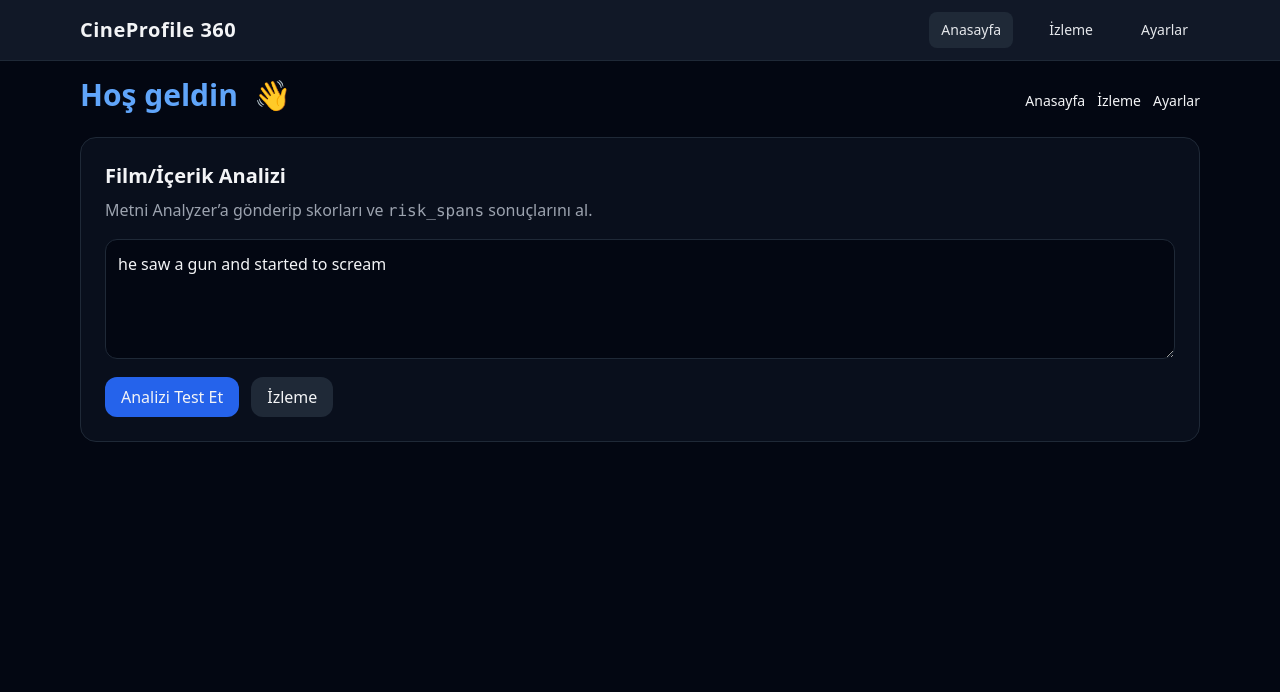
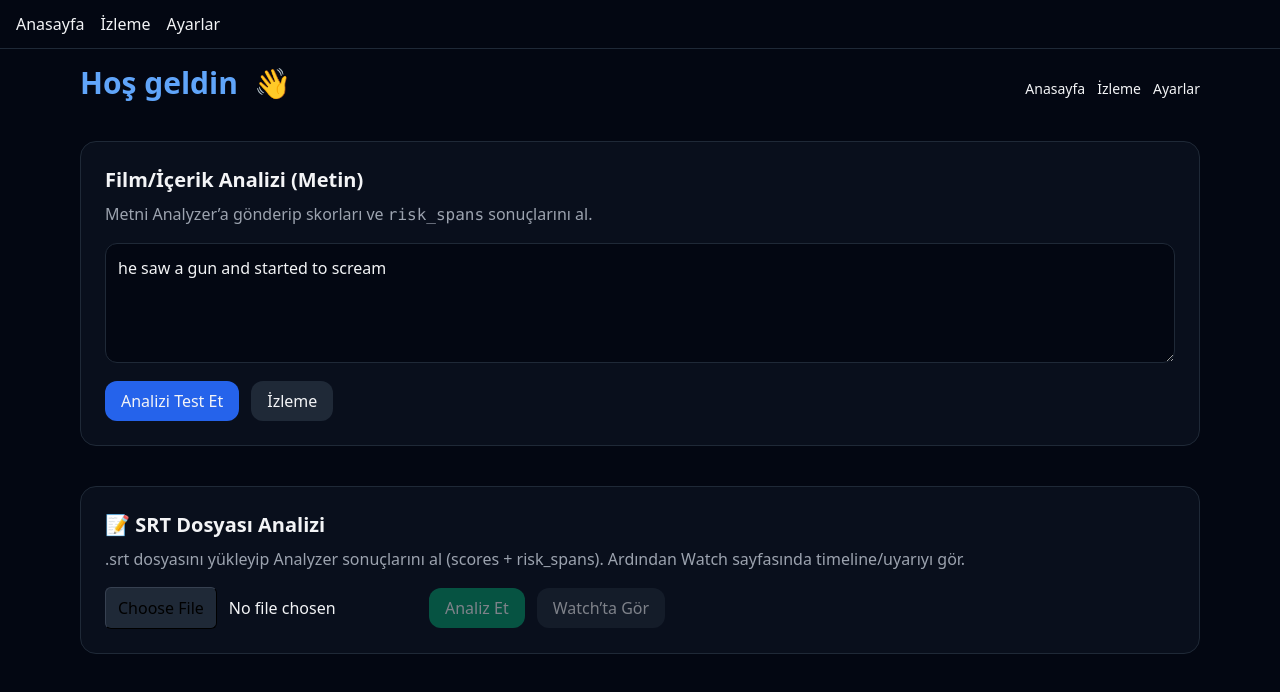
Before and after one commit to eminenazduran/CineProfile-360, a React (Vite) app in the folder apps/frontend/: page / in a window 1280 px wide. Shown: the top 692 px of the page. Built offline with nearby package versions, Linux system fonts and the light colour scheme; no server answers.

Commit message:
feat(frontend): Day4 - SRT upload integration & Watch timeline alert

```diff
--- a/apps/frontend/src/App.jsx
+++ b/apps/frontend/src/App.jsx
@@ -1,21 +1,25 @@
-import { Routes, Route } from 'react-router-dom'
-import Navbar from './components/Navbar.jsx'
-import Home from './pages/Home.jsx'
-import Watch from './pages/Watch.jsx'
-import Settings from './pages/Settings.jsx'
-
+// src/App.jsx
+import { Routes, Route, Link } from "react-router-dom";
+import Home from "./pages/Home.jsx";
+import Watch from "./pages/Watch.jsx";
+import Settings from "./pages/Settings.jsx";
 
 export default function App() {
   return (
     <div className="min-h-screen bg-gray-950 text-gray-100">
-      <Navbar />
+      <nav className="border-b border-gray-800 px-4 py-3 flex gap-4">
+        <Link to="/" className="hover:underline">Anasayfa</Link>
+        <Link to="/watch" className="hover:underline">İzleme</Link>
+        <Link to="/settings" className="hover:underline">Ayarlar</Link>
+      </nav>
+
       <main className="max-w-6xl mx-auto p-4">
         <Routes>
           <Route path="/" element={<Home />} />
-	  <Route path="/settings" element={<Settings />} />
           <Route path="/watch" element={<Watch />} />
+          <Route path="/settings" element={<Settings />} />
         </Routes>
       </main>
     </div>
-  )
+  );
 }
--- a/apps/frontend/src/components/VideoPlayer.jsx
+++ b/apps/frontend/src/components/VideoPlayer.jsx
@@ -1,7 +1,7 @@
 // src/components/VideoPlayer.jsx
 import React, { forwardRef, useImperativeHandle, useRef, useState } from "react";
 
-const VideoPlayer = forwardRef(function VideoPlayer({ src }, ref) {
+const VideoPlayer = forwardRef(function VideoPlayer({ src, onTimeUpdate }, ref) {
   const videoRef = useRef(null);
   const [isReady, setIsReady] = useState(false);
   const [err, setErr] = useState(null);
@@ -10,8 +10,12 @@ const VideoPlayer = forwardRef(function VideoPlayer({ src }, ref) {
     seekTo(seconds) {
       if (videoRef.current) {
         videoRef.current.currentTime = seconds;
-        videoRef.current.play();
+        videoRef.current.play?.();
       }
+    },
+    // Overlay/uyarı hesabı için anlık zamanı dışarı ver
+    currentTime() {
+      return videoRef.current?.currentTime || 0;
     },
   }));
 
@@ -21,7 +25,7 @@ const VideoPlayer = forwardRef(function VideoPlayer({ src }, ref) {
         ref={videoRef}
         className="w-full aspect-video"
         src={src || ""}
-        // Test kolaylığı için (istersen kaldır):
+        // Test kolaylığı için:
         muted
         autoPlay={false}
         preload="metadata"
@@ -29,6 +33,7 @@ const VideoPlayer = forwardRef(function VideoPlayer({ src }, ref) {
         controls
         onLoadedMetadata={() => setIsReady(true)}
         onLoadedData={() => setIsReady(true)}
+        onTimeUpdate={(e) => onTimeUpdate?.(e.target.currentTime)}
         onError={(e) => {
           const m = e?.currentTarget?.error?.message || "Video yüklenemedi";
           setErr(m);
--- a/apps/frontend/src/lib/config.js
+++ b/apps/frontend/src/lib/config.js
@@ -1 +1,2 @@
+// src/lib/config.js
 export const API_URL = import.meta.env.VITE_API_URL || "http://localhost:3000";
--- a/apps/frontend/src/pages/Home.jsx
+++ b/apps/frontend/src/pages/Home.jsx
@@ -1,11 +1,12 @@
 import { useState } from "react";
-import { Link } from "react-router-dom";
-import { analyzeTest } from "../services/api";
+import { Link, useNavigate } from "react-router-dom";
+import { analyzeTest, analyzeSrtUpload } from "../services/api";
 
 export default function Home() {
-  const [text, setText] = useState(
-    "he saw a gun and started to scream"
-  );
+  const navigate = useNavigate();
+
+  // metin analiz formu (gün 3)
+  const [text, setText] = useState("he saw a gun and started to scream");
   const [result, setResult] = useState(null);
   const [error, setError] = useState("");
   const [loading, setLoading] = useState(false);
@@ -15,7 +16,7 @@ export default function Home() {
     setError("");
     setResult(null);
     try {
-      const json = await analyzeTest(text); // /api/analyze-test çağrısı
+      const json = await analyzeTest(text);
       setResult(json);
     } catch (e) {
       setError(e.message || "Bir hata oluştu");
@@ -24,22 +25,56 @@ export default function Home() {
     }
   }
 
+  // SRT upload (gün 4)
+  const [file, setFile] = useState(null);
+  const [srtResult, setSrtResult] = useState(null);
+  const [srtErr, setSrtErr] = useState("");
+  const [srtLoading, setSrtLoading] = useState(false);
+
+  async function handleSrtAnalyze() {
+    if (!file) return;
+    setSrtLoading(true);
+    setSrtErr("");
+    setSrtResult(null);
+    try {
+      const json = await analyzeSrtUpload(file); // POST /api/analyze-srt-upload
+      setSrtResult(json);
+    } catch (e) {
+      setSrtErr(e.message || "SRT analizi hata verdi");
+    } finally {
+      setSrtLoading(false);
+    }
+  }
+
+  function goWatch() {
+    if (!srtResult) return;
+    // Watch’a risk_spans & scores ve örnek bir video adresi gönderiyoruz
+    navigate("/watch", {
+      state: {
+        src: "/sample.mp4",              // public/ içine koyduğun dosya varsa
+        riskSpans: srtResult.risk_spans, // analyzer’dan gelen
+        scores: srtResult.scores || {},
+        totalDuration: 120               // gerçek süre yoksa kaba tahmin
+      }
+    });
+  }
+
   return (
-    <div className="space-y-6">
-      <div className="flex items-baseline justify-between">
+    <div className="space-y-10">
+      <header className="flex items-baseline justify-between">
         <h1 className="text-3xl font-bold text-blue-400">
           Hoş geldin <span className="ml-2">👋</span>
         </h1>
-        <div className="space-x-3 text-sm">
+        <nav className="space-x-3 text-sm">
           <Link className="hover:underline" to="/">Anasayfa</Link>
           <Link className="hover:underline" to="/watch">İzleme</Link>
           <Link className="hover:underline" to="/settings">Ayarlar</Link>
-        </div>
-      </div>
+        </nav>
+      </header>
 
-      {/* Film/İçerik Analizi Kartı */}
-      <div className="bg-gray-900/50 border border-gray-800 rounded-2xl p-6">
-        <h2 className="text-xl font-semibold mb-2">Film/İçerik Analizi</h2>
+      {/* Gün 3 — Metin Analizi */}
+      <section className="bg-gray-900/50 border border-gray-800 rounded-2xl p-6">
+        <h2 className="text-xl font-semibold mb-2">Film/İçerik Analizi (Metin)</h2>
         <p className="text-gray-400 mb-4">
           Metni Analyzer’a gönderip skorları ve <code>risk_spans</code> sonuçlarını al.
         </p>
@@ -60,28 +95,58 @@ export default function Home() {
             {loading ? "Analiz ediliyor…" : "Analizi Test Et"}
           </button>
 
-          <Link
-            to="/watch"
-            className="px-4 py-2 rounded-xl bg-gray-800 hover:bg-gray-700"
-          >
+          <Link to="/watch" className="px-4 py-2 rounded-xl bg-gray-800 hover:bg-gray-700">
             İzleme
           </Link>
         </div>
 
-        {/* Hata */}
-        {error && (
-          <div className="mt-4 text-red-400 text-sm">
-            Analiz çağrısı hata verdi: {error}
-          </div>
-        )}
-
-        {/* Sonuç JSON */}
+        {error && <div className="mt-4 text-red-400 text-sm">Analiz çağrısı hata verdi: {error}</div>}
         {result && (
           <pre className="mt-4 max-h-[420px] overflow-auto rounded-xl bg-black/60 border border-gray-800 p-4 text-sm">
 {JSON.stringify(result, null, 2)}
           </pre>
         )}
-      </div>
+      </section>
+
+      {/* Gün 4 — SRT Dosyası Analizi */}
+      <section className="bg-gray-900/50 border border-gray-800 rounded-2xl p-6">
+        <h2 className="text-xl font-semibold mb-2 flex items-center gap-2">
+          <span>📝 SRT Dosyası Analizi</span>
+        </h2>
+        <p className="text-gray-400 mb-4">
+          .srt dosyasını yükleyip Analyzer sonuçlarını al (scores + risk_spans). Ardından Watch sayfasında timeline/uyarıyı gör.
+        </p>
+
+        <div className="flex gap-3 items-center">
+          <input
+            type="file"
+            accept=".srt"
+            onChange={(e) => setFile(e.target.files?.[0] || null)}
+            className="file:mr-3 file:px-3 file:py-2 file:rounded-md file:bg-gray-800 file:border file:border-gray-700"
+          />
+          <button
+            onClick={handleSrtAnalyze}
+            disabled={!file || srtLoading}
+            className="px-4 py-2 rounded-xl bg-emerald-600 hover:bg-emerald-500 disabled:opacity-50"
+          >
+            {srtLoading ? "Analiz ediliyor…" : "Analiz Et"}
+          </button>
+          <button
+            onClick={goWatch}
+            disabled={!srtResult}
+            className="px-4 py-2 rounded-xl bg-gray-800 hover:bg-gray-700 disabled:opacity-50"
+          >
+            Watch’ta Gör
+          </button>
+        </div>
+
+        {srtErr && <div className="mt-4 text-red-400 text-sm">{srtErr}</div>}
+        {srtResult && (
+          <pre className="mt-4 max-h-[420px] overflow-auto rounded-xl bg-black/60 border border-gray-800 p-4 text-sm">
+{JSON.stringify(srtResult, null, 2)}
+          </pre>
+        )}
+      </section>
     </div>
   );
 }
--- a/apps/frontend/src/services/api.js
+++ b/apps/frontend/src/services/api.js
@@ -1,13 +1,13 @@
+// src/services/api.js
 import { API_URL } from "../lib/config";
 
-// Backend: POST /api/analyze-test → Analyzer'dan gelen JSON'u aynen döndürür
-export async function analyzeTest(text = "he saw a gun and started to scream") {
+/** Gün 3 — POST /api/analyze-test (JSON body) */
+export async function analyzeTest(text) {
   const res = await fetch(`${API_URL}/api/analyze-test`, {
     method: "POST",
     headers: { "Content-Type": "application/json" },
     body: JSON.stringify({ text }),
   });
-
   if (!res.ok) {
     const msg = await res.text().catch(() => "");
     throw new Error(`analyzeTest failed (HTTP ${res.status}) ${msg}`);
@@ -15,4 +15,20 @@ export async function analyzeTest(text = "he saw a gun and started to scream") {
   return res.json();
 }
 
-export default { analyzeTest };
+/** Gün 4 — POST /api/analyze-srt-upload (multipart/form-data) */
+export async function analyzeSrtUpload(file) {
+  const form = new FormData();
+  form.append("file", file);
+  const res = await fetch(`${API_URL}/api/analyze-srt-upload`, {
+    method: "POST",
+    body: form,
+  });
+  if (!res.ok) {
+    const msg = await res.text().catch(() => "");
+    throw new Error(`analyzeSrtUpload failed (HTTP ${res.status}) ${msg}`);
+  }
+  return res.json();
+}
+
+// İstersen default obje de kalsın (isteğe bağlı)
+export default { analyzeTest, analyzeSrtUpload };
```
Also changed, not shown: apps/frontend/src/main.jsx (+7 -6 lines), apps/frontend/src/pages/Watch.jsx (+51 -25 lines).
